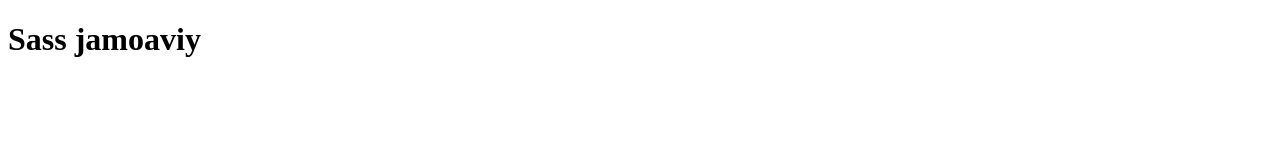
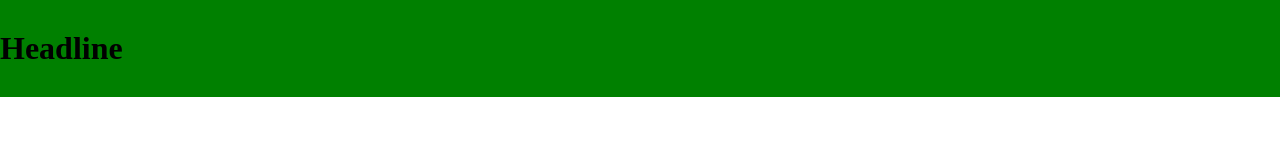
Before and after one commit to iqboljon-0203/Jamoaviy-1500, a plain HTML site: page index.html in a window 1280 px wide. Drawn offline with Linux system fonts and the light colour scheme.

Commit message:
headline section qoshildi

```diff
--- a/index.html
+++ b/index.html
@@ -4,8 +4,13 @@
     <meta charset="UTF-8">
     <meta name="viewport" content="width=device-width, initial-scale=1.0">
     <title>Sass jamoaviy</title>
+    <link rel="stylesheet" href="./css/main.css">
 </head>
 <body>
-    <h1>Sass jamoaviy</h1>
+    <div class="headline">
+        <div class="container">
+            <h1>Headline</h1>
+        </div>
+    </div>
 </body>
 </html>
--- /dev/null
+++ b/scss/_headline.scss
@@ -0,0 +1,5 @@
+.headline{
+    width: 100%;
+    padding: 30px 0px;
+    background-color: green;
+}
--- a/scss/style.scss
+++ b/scss/style.scss
@@ -1,3 +1,4 @@
+@use "headline";
 *{
     margin: 0;
     padding: 0;
```
Also changed, not shown: css/main.css (added), 1 other file.
